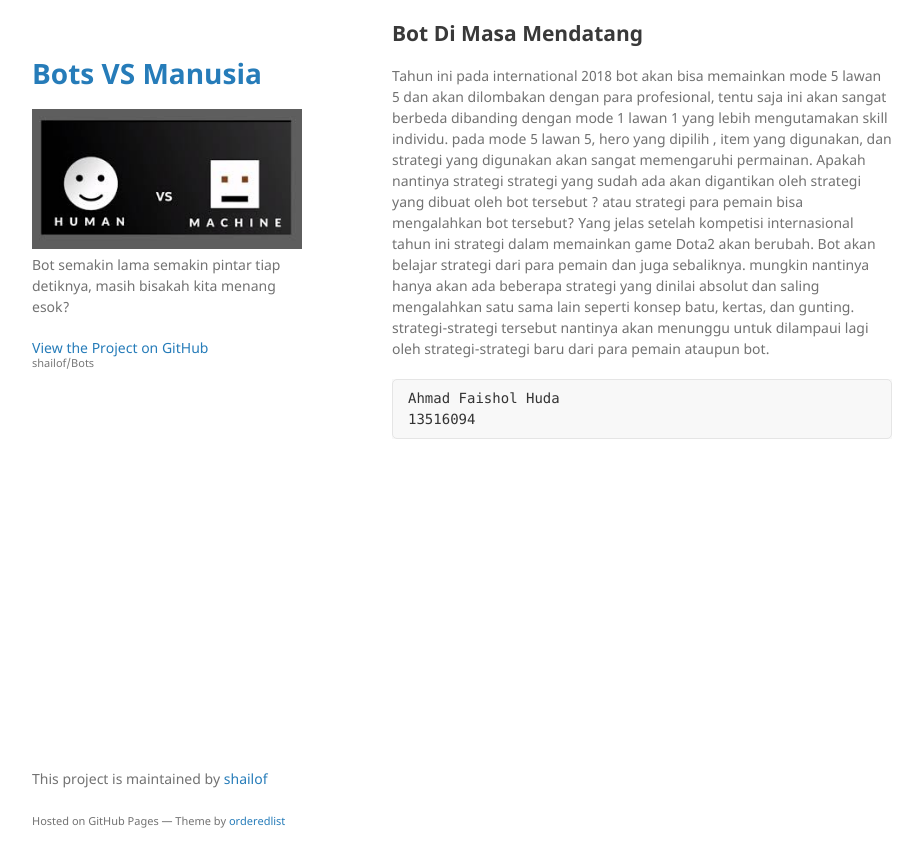
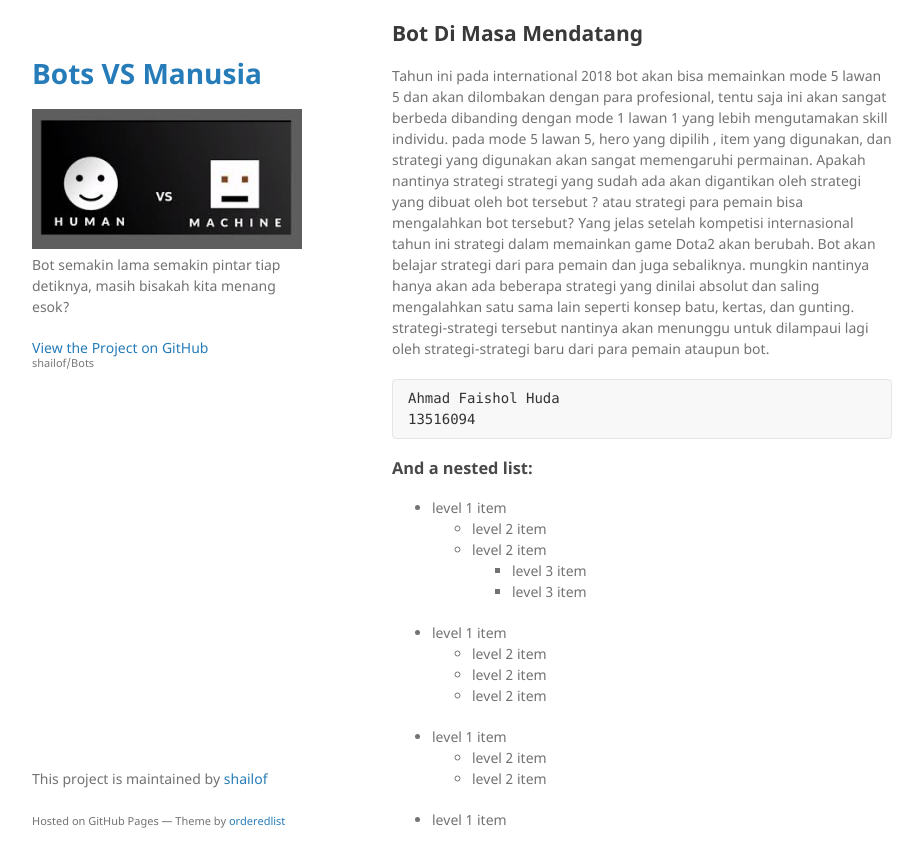
Before and after one commit to shailof/Bots, a Jekyll site: the page built from index.md, in a window 1280 px wide and 900 px high, scrolled down 2320 px. Shown: the top 867 px of the window, without its empty margins (178-1101 px from the left). Built offline with Jekyll 4.4.1, drawn with Linux system fonts in a browser that asks for light colours.

Commit message:
Update index.md

````diff
--- a/index.md
+++ b/index.md
@@ -31,3 +31,19 @@ https://twitter.com/elonmusk/status/896163163581825025
 Ahmad Faishol Huda
 13516094
 ```
+
+### And a nested list:
+
+- level 1 item
+  - level 2 item
+  - level 2 item
+    - level 3 item
+    - level 3 item
+- level 1 item
+  - level 2 item
+  - level 2 item
+  - level 2 item
+- level 1 item
+  - level 2 item
+  - level 2 item
+- level 1 item
````
